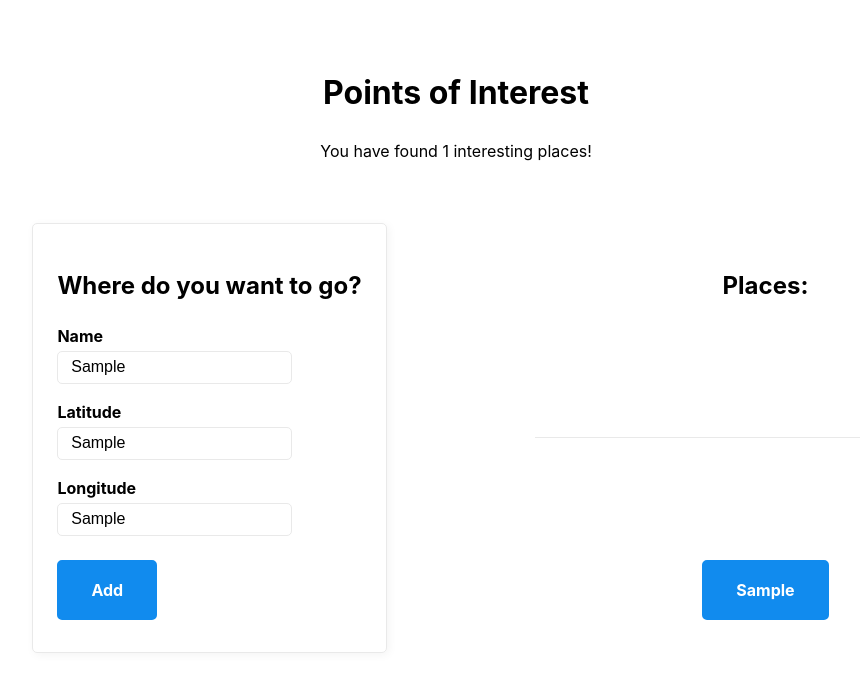
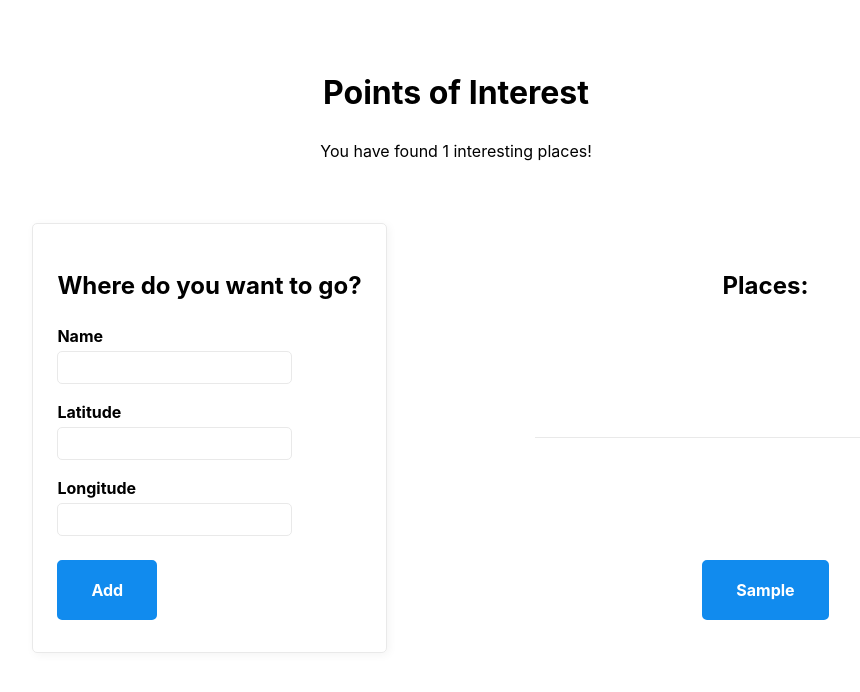
Before and after one commit to JohnMayes/poi-app-starter, a React (Create React App) app: page / in a window 1280 px wide. Both pictures are taken after typing "Sample", "Sample", "Sample" into the empty fields and a click on the button "Add". Shown: the top 692 px of the page, without its empty margins (184-1044 px from the left). Built offline with nearby package versions, Linux system fonts and the light colour scheme.

Commit message:
init edit places

```diff
--- a/src/App.tsx
+++ b/src/App.tsx
@@ -14,6 +14,13 @@ export type placeArrType = IPlaces[];
 
 let initPlaces = [] as placeArrType;
 
+const initEdit: IPlaces = {
+  name: '',
+  lat: '',
+  log: '',
+  key: '',
+};
+
 function generateID() {
   return Math.floor((1 + Math.random()) * 0x10000)
     .toString(16)
@@ -22,20 +29,27 @@ function generateID() {
 
 function App() {
   const [places, setPlaces] = useState(initPlaces);
+  const [isEditing, setIsEditing] = useState(false);
+  const [placeToEdit, setPlaceToEdit] = useState(initEdit);
 
   const addPlace = (name: string, lat: string, log: string) => {
+    setIsEditing(false);
     const newPlace = places.slice();
     newPlace.push({ name: name, lat: lat, log: log, key: generateID() });
     setPlaces(newPlace);
   };
 
   const removePlace = (key: string) => {
-    const newPlaces = places.slice();
-    const removedIndex = newPlaces.findIndex((obj) => obj.key === key);
-    if (removedIndex > -1) {
-      newPlaces.splice(removedIndex, 1);
+    const remainingPlaces = places.filter((place) => key !== place.key);
+    setPlaces(remainingPlaces);
+  };
+
+  const editPlace = (key: string) => {
+    setIsEditing(true);
+    const edit = places.find((place) => key === place.key);
+    if (edit !== undefined) {
+      setPlaceToEdit(edit);
     }
-    setPlaces(newPlaces);
   };
 
   return (
@@ -44,8 +58,13 @@ function App() {
         <h1>Points of Interest</h1>
         <p>You have found {places.length} interesting places!</p>
       </header>
-      <Form addPlace={addPlace} places={places} />
-      <Map places={places} removePlace={removePlace} />
+      <Form
+        addPlace={addPlace}
+        places={places}
+        edit={isEditing}
+        placeToEdit={placeToEdit}
+      />
+      <Map places={places} removePlace={removePlace} editPlace={editPlace} />
     </div>
   );
 }
--- a/src/components/Form.tsx
+++ b/src/components/Form.tsx
@@ -1,9 +1,11 @@
 import React, { SyntheticEvent, useState } from 'react';
-import { placeArrType } from './../App';
+import { placeArrType, IPlaces } from './../App';
 
 interface IFormProps {
   addPlace: (name: string, lat: string, log: string) => void;
   places: placeArrType;
+  edit: boolean;
+  placeToEdit: IPlaces;
 }
 
 interface IFormInput {
@@ -20,6 +22,9 @@ function Form(props: IFormProps) {
   const handleSubmit = (e: SyntheticEvent) => {
     e.preventDefault();
     props.addPlace(formInput.name, formInput.lat, formInput.log);
+    formInput.name = '';
+    formInput.lat = '';
+    formInput.log = '';
   };
 
   const handleChange = (
@@ -34,36 +39,40 @@ function Form(props: IFormProps) {
   return (
     <section className="Comp-form">
       <form onSubmit={handleSubmit}>
-        <h2>Where do you want to go?</h2>
+        {props.edit ? <h2>Edit Place</h2> : <h2>Where do you want to go?</h2>}
+
         <label htmlFor="point_name">Name</label>
         <input
           type="text"
           id="point_name"
           autoComplete="off"
           onChange={(e) => handleChange(e, 'name')}
-          value={formInput.name}
+          value={props.edit ? props.placeToEdit.name : formInput.name}
           required={true}
           name={'name'}
         ></input>
+
         <label htmlFor="point_lat">Latitude</label>
         <input
           type="text"
           id="point_lat"
           onChange={(e) => handleChange(e, 'lat')}
-          value={formInput.lat}
+          value={props.edit ? props.placeToEdit.lat : formInput.lat}
           required={true}
           name={'lat'}
         ></input>
+
         <label htmlFor="point_long">Longitude</label>
         <input
           type="text"
           id="point_long"
           onChange={(e) => handleChange(e, 'log')}
-          value={formInput.log}
+          value={props.edit ? props.placeToEdit.log : formInput.log}
           required={true}
           name={'log'}
         ></input>
-        <button type="submit">Add</button>
+
+        <button type="submit">{props.edit ? 'Edit' : 'Add'}</button>
       </form>
     </section>
   );
--- a/src/components/Map.tsx
+++ b/src/components/Map.tsx
@@ -4,6 +4,7 @@ import { placeArrType } from './../App';
 interface IMapProps {
   places: placeArrType;
   removePlace: (key: string) => void;
+  editPlace: (key: string) => void;
 }
 
 function Map(props: IMapProps) {
@@ -18,7 +19,7 @@ function Map(props: IMapProps) {
       <div className="placeButtons">
         {props.places.map((i) => {
           return (
-            <button type="button" onClick={() => props.removePlace(i.key)}>
+            <button type="button" onClick={() => props.editPlace(i.key)}>
               {i.name.toString()}
             </button>
           );
```
